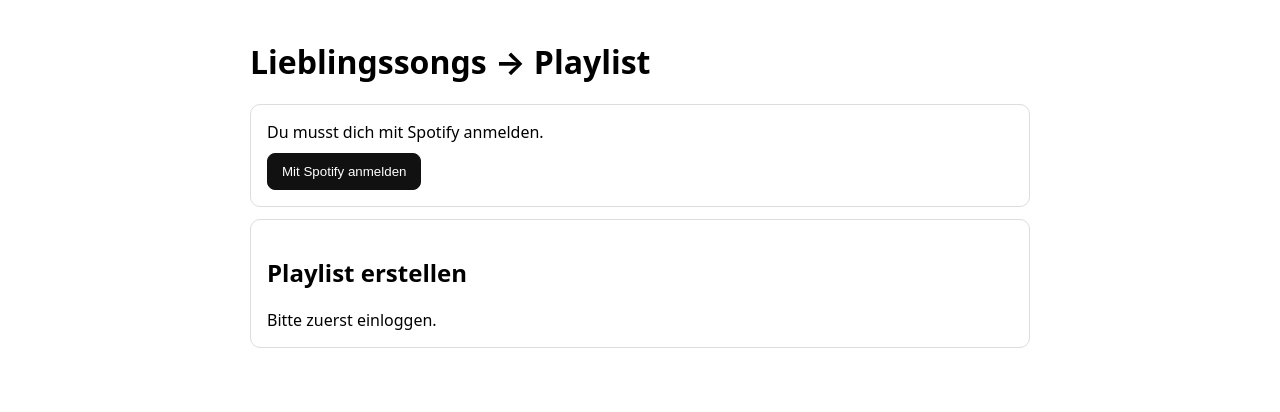
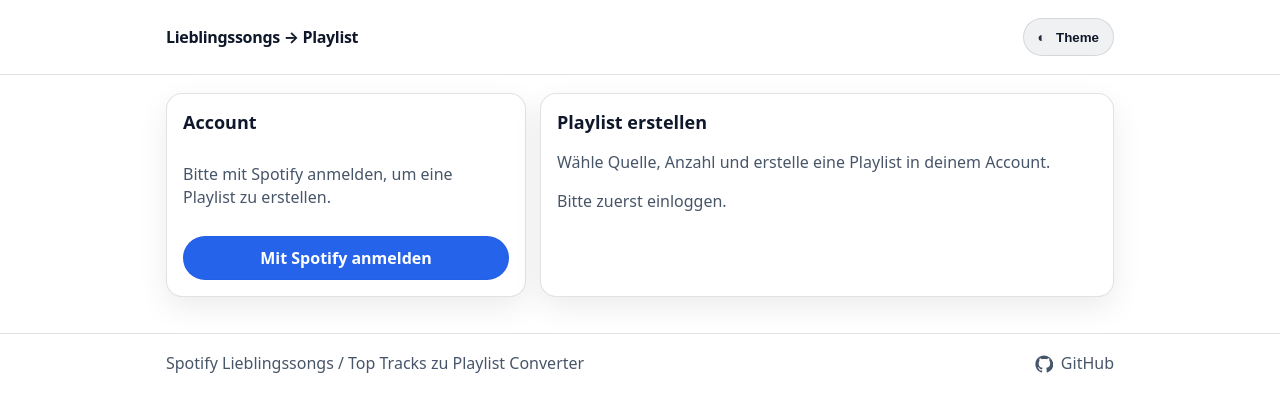
Before and after one commit to Lmntrixpy/listify, a Flask app: page / in a window 1280 px wide. Shown: the top 412 px of the page. Run offline with Flask 3, Linux system fonts and the light colour scheme.

Commit message:
0.2.0: Ui-Rework

```diff
--- /dev/null
+++ b/web/static/css/main.css
@@ -0,0 +1,276 @@
+:root {
+  --bg: #ffffff;
+  --card: #ffffff;
+  --text: #0f172a;
+  --muted: #475569;
+  --border: rgba(15, 23, 42, 0.12);
+  --shadow: 0 10px 30px rgba(2, 6, 23, 0.08);
+  --primary: #2563eb;
+  --primary-contrast: #ffffff;
+  --ghost: rgba(15, 23, 42, 0.06);
+  --ring: rgba(37, 99, 235, 0.25);
+
+  --radius: 16px;
+  --gap: 14px;
+  --container: 980px;
+}
+
+@media (prefers-color-scheme: dark) {
+  :root {
+    --bg: #0b1220;
+    --card: #0f172a;
+    --text: #e5e7eb;
+    --muted: #94a3b8;
+    --border: rgba(148, 163, 184, 0.18);
+    --shadow: 0 14px 40px rgba(0, 0, 0, 0.35);
+    --primary: #3b82f6;
+    --primary-contrast: #061022;
+    --ghost: rgba(226, 232, 240, 0.08);
+    --ring: rgba(59, 130, 246, 0.3);
+  }
+}
+
+/* manual override via JS */
+html[data-theme="light"] {
+  --bg: #ffffff;
+  --card: #ffffff;
+  --text: #0f172a;
+  --muted: #475569;
+  --border: rgba(15, 23, 42, 0.12);
+  --shadow: 0 10px 30px rgba(2, 6, 23, 0.08);
+  --primary: #2563eb;
+  --primary-contrast: #ffffff;
+  --ghost: rgba(15, 23, 42, 0.06);
+  --ring: rgba(37, 99, 235, 0.25);
+}
+
+html[data-theme="dark"] {
+  --bg: #0b1220;
+  --card: #0f172a;
+  --text: #e5e7eb;
+  --muted: #94a3b8;
+  --border: rgba(148, 163, 184, 0.18);
+  --shadow: 0 14px 40px rgba(0, 0, 0, 0.35);
+  --primary: #3b82f6;
+  --primary-contrast: #061022;
+  --ghost: rgba(226, 232, 240, 0.08);
+  --ring: rgba(59, 130, 246, 0.3);
+}
+
+* { box-sizing: border-box; }
+
+body {
+  margin: 0;
+  font-family: system-ui, -apple-system, Segoe UI, Roboto, Arial, sans-serif;
+  background: var(--bg);
+  color: var(--text);
+  line-height: 1.4;
+}
+
+.container {
+  max-width: var(--container);
+  margin: 0 auto;
+  padding: 18px 16px;
+}
+
+.topbar {
+  position: sticky;
+  top: 0;
+  z-index: 10;
+  border-bottom: 1px solid var(--border);
+  background: color-mix(in srgb, var(--bg) 86%, transparent);
+  backdrop-filter: blur(10px);
+}
+
+.topbar__inner {
+  display: flex;
+  align-items: center;
+  justify-content: space-between;
+  gap: 12px;
+}
+
+.brand {
+  font-weight: 700;
+  text-decoration: none;
+  color: var(--text);
+  letter-spacing: -0.02em;
+}
+
+.topbar__actions { display: flex; gap: 10px; }
+
+.footer {
+  border-top: 1px solid var(--border);
+  margin-top: 18px;
+}
+
+.footer__inner {
+  display: flex;
+  justify-content: space-between;
+  align-items: center;
+}
+
+.grid {
+  display: grid;
+  grid-template-columns: 1fr;
+  gap: 14px;
+}
+
+@media (min-width: 900px) {
+  .grid { grid-template-columns: 360px 1fr; }
+}
+
+.card {
+  background: var(--card);
+  border: 1px solid var(--border);
+  border-radius: var(--radius);
+  box-shadow: var(--shadow);
+  padding: 16px;
+}
+
+.card__header {
+  margin-bottom: 12px;
+}
+
+.h2 {
+  font-size: 18px;
+  margin: 0 0 6px 0;
+}
+
+.muted { color: var(--muted); }
+.strong { font-weight: 700; }
+
+.stack { display: grid; gap: 12px; }
+
+.form { display: grid; gap: 14px; }
+
+.row {
+  display: grid;
+  grid-template-columns: 1fr;
+  gap: 12px;
+}
+
+.limitRow {
+  display: grid;
+  grid-template-columns: 1fr auto;
+  gap: 10px;
+  align-items: center;
+}
+
+.btn--sm {
+  padding: 9px 12px;
+  font-size: 13px;
+}
+
+@media (min-width: 720px) {
+  .row { grid-template-columns: repeat(3, 1fr); }
+  .row:nth-of-type(2) { grid-template-columns: 2fr 1fr; }
+}
+
+.field label {
+  display: block;
+  font-size: 13px;
+  color: var(--muted);
+  margin: 0 0 6px;
+}
+
+.help {
+  margin-top: 6px;
+  font-size: 12px;
+  color: var(--muted);
+}
+
+input, select {
+  width: 100%;
+  padding: 10px 12px;
+  border-radius: 12px;
+  border: 1px solid var(--border);
+  background: color-mix(in srgb, var(--card) 92%, var(--bg));
+  color: var(--text);
+  outline: none;
+}
+
+input:focus, select:focus {
+  box-shadow: 0 0 0 4px var(--ring);
+  border-color: color-mix(in srgb, var(--primary) 55%, var(--border));
+}
+
+.actions {
+  display: flex;
+  gap: 10px;
+  flex-wrap: wrap;
+  align-items: center;
+}
+
+.btn {
+  display: inline-flex;
+  align-items: center;
+  justify-content: center;
+  gap: 10px;
+  padding: 10px 14px;
+  border-radius: 999px;
+  border: 1px solid var(--border);
+  text-decoration: none;
+  cursor: pointer;
+  user-select: none;
+  font-weight: 650;
+}
+
+.btn--primary {
+  background: var(--primary);
+  border-color: color-mix(in srgb, var(--primary) 70%, var(--border));
+  color: var(--primary-contrast);
+}
+
+.btn--ghost {
+  background: var(--ghost);
+  color: var(--text);
+}
+
+.btn:disabled {
+  opacity: 0.6;
+  cursor: not-allowed;
+}
+
+.btn__icon {
+  font-size: 14px;
+  opacity: 0.9;
+}
+
+.status {
+  margin: 0;
+  padding: 12px;
+  border-radius: 12px;
+  border: 1px dashed var(--border);
+  background: color-mix(in srgb, var(--card) 90%, var(--bg));
+  min-height: 52px;
+  white-space: pre-wrap;
+  font-family: ui-monospace, SFMono-Regular, Menlo, monospace;
+  font-size: 12px;
+}
+
+.github-link {
+  display: inline-flex;
+  align-items: center;
+  gap: 8px;
+  color: var(--muted);
+  text-decoration: none;
+  font-weight: 500;
+}
+
+.github-link:hover {
+  color: var(--text);
+}
+
+.github-icon {
+  width: 18px;
+  height: 18px;
+}
+
+/* Footer Layout */
+.footer__inner {
+  display: flex;
+  justify-content: space-between;
+  align-items: center;
+  gap: 12px;
+  flex-wrap: wrap;
+}
--- /dev/null
+++ b/web/static/js/main.js
@@ -0,0 +1,124 @@
+function getPreferredTheme() {
+  const saved = localStorage.getItem("theme"); // "light" | "dark" | null
+  if (saved === "light" || saved === "dark") return saved;
+
+  const prefersDark = window.matchMedia && window.matchMedia("(prefers-color-scheme: dark)").matches;
+  return prefersDark ? "dark" : "light";
+}
+
+function applyTheme(theme) {
+  document.documentElement.setAttribute("data-theme", theme);
+}
+
+function toggleTheme() {
+  const current = document.documentElement.getAttribute("data-theme") || getPreferredTheme();
+  const next = current === "dark" ? "light" : "dark";
+  localStorage.setItem("theme", next);
+  applyTheme(next);
+}
+
+function updateTimeRangeState() {
+  const sourceEl = document.getElementById("source");
+  const timeRange = document.getElementById("time_range");
+  const desc = document.getElementById("description");
+  const allBtn = document.getElementById("allSongsBtn");
+
+  if (!sourceEl || !timeRange) return;
+
+  if (sourceEl.value === "liked") {
+    timeRange.disabled = true;
+    timeRange.style.opacity = "0.6";
+    timeRange.title = "Zeitraum ist nur bei Top Tracks relevant.";
+
+    if (allBtn) {
+      allBtn.disabled = false;
+      allBtn.style.opacity = "1";
+    }
+
+    if (desc && desc.value.trim() === "Automatisch erstellt aus meinen Spotify Top Tracks") {
+      desc.value = "Automatisch erstellt aus meinen Lieblingssongs";
+    }
+  } else {
+    timeRange.disabled = false;
+    timeRange.style.opacity = "1";
+    timeRange.title = "";
+
+    if (allBtn) {
+      allBtn.disabled = true;
+      allBtn.style.opacity = "0.6";
+    }
+
+    if (desc && desc.value.trim() === "Automatisch erstellt aus meinen Spotify Liked Songs") {
+      desc.value = "Automatisch erstellt aus meinen Spotify Top Tracks";
+    }
+  }
+}
+
+async function createPlaylist() {
+  const statusEl = document.getElementById("status");
+  const btn = document.getElementById("createBtn");
+  if (statusEl) statusEl.textContent = "Arbeite ...";
+  if (btn) btn.disabled = true;
+
+  try {
+    const body = {
+      source: document.getElementById("source").value,
+      time_range: document.getElementById("time_range").value,
+      limit: Number(document.getElementById("limit").value),
+      name: document.getElementById("name").value,
+      description: document.getElementById("description").value,
+      public: document.getElementById("public").value === "true",
+    };
+
+    const res = await fetch("/api/create_playlist", {
+      method: "POST",
+      headers: { "Content-Type": "application/json" },
+      body: JSON.stringify(body),
+    });
+
+    const data = await res.json().catch(() => ({}));
+
+    if (!res.ok) {
+      if (statusEl) statusEl.textContent = "Fehler:\n" + JSON.stringify(data, null, 2);
+      return;
+    }
+
+    let msg =
+      `OK\n` +
+      `Tracks hinzugefügt: ${data.tracks_added}\n` +
+      `Playlist ID: ${data.playlist_id}`;
+    if (data.playlist_url) msg += `\nLink: ${data.playlist_url}`;
+    if (statusEl) statusEl.textContent = msg;
+  } finally {
+    if (btn) btn.disabled = false;
+  }
+}
+
+document.addEventListener("DOMContentLoaded", () => {
+  // Theme init
+  applyTheme(getPreferredTheme());
+  const themeBtn = document.getElementById("themeToggle");
+  if (themeBtn) themeBtn.addEventListener("click", toggleTheme);
+
+  // Form behavior
+  const btn = document.getElementById("createBtn");
+  if (btn) btn.addEventListener("click", createPlaylist);
+
+  const sourceEl = document.getElementById("source");
+  if (sourceEl) sourceEl.addEventListener("change", updateTimeRangeState);
+
+  const allBtn = document.getElementById("allSongsBtn");
+  if (allBtn) {
+    allBtn.addEventListener("click", () => {
+      const sourceEl = document.getElementById("source");
+      const limitEl = document.getElementById("limit");
+      if (!sourceEl || !limitEl) return;
+
+      if (sourceEl.value === "liked") {
+        limitEl.value = "10000";
+      }
+    });
+  }
+
+  updateTimeRangeState();
+});
--- a/web/templates/index.html
+++ b/web/templates/index.html
@@ -1,138 +1,105 @@
-<!doctype html>
-<html lang="de">
-<head>
-  <meta charset="utf-8" />
-  <meta name="viewport" content="width=device-width,initial-scale=1" />
-  <title>Lieblingssongs → Playlist</title>
-  <style>
-    body { font-family: system-ui, -apple-system, Segoe UI, Roboto, Arial, sans-serif; max-width: 780px; margin: 40px auto; padding: 0 16px; }
-    .card { border: 1px solid #ddd; border-radius: 10px; padding: 16px; margin: 12px 0; }
-    label { display:block; margin: 10px 0 4px; }
-    input, select { width: 100%; padding: 10px; border-radius: 8px; border: 1px solid #ccc; }
-    button { padding: 10px 14px; border-radius: 8px; border: 1px solid #111; background: #111; color:#fff; cursor:pointer; }
-    button.secondary { background:#fff; color:#111; }
-    .row { display:flex; gap: 10px; }
-    .row > div { flex:1; }
-    .status { white-space: pre-wrap; font-family: ui-monospace, SFMono-Regular, Menlo, monospace; }
-    a { color: inherit; }
-  </style>
-</head>
-<body>
-  <h1>Lieblingssongs → Playlist</h1>
+{% extends "layout.html" %}
 
+{% block title %}Lieblingssongs → Playlist{% endblock %}
+
+{% block content %}
+  <section class="grid">
     <div class="card">
+      <div class="card__header">
+        <h2 class="h2">Account</h2>
+      </div>
+
       {% if logged_in %}
-      <div>Angemeldet als: <strong>{{ me.display_name or me.id }}</strong></div>
-      <form method="post" action="/logout" style="margin-top:10px;">
-        <button class="secondary" type="submit">Logout</button>
+        <div class="stack">
+          <div>
+            <div class="muted">Angemeldet als</div>
+            <div class="strong">{{ me.display_name or me.id }}</div>
+          </div>
+
+          <form method="post" action="/logout">
+            <button class="btn btn--ghost" type="submit">Logout</button>
           </form>
+        </div>
       {% else %}
-      <div>Du musst dich mit Spotify anmelden.</div>
-      <div style="margin-top:10px;">
-        <a href="/login"><button type="button">Mit Spotify anmelden</button></a>
+        <div class="stack">
+          <p class="muted">Bitte mit Spotify anmelden, um eine Playlist zu erstellen.</p>
+          <a class="btn btn--primary" href="/login">Mit Spotify anmelden</a>
         </div>
       {% endif %}
     </div>
 
     <div class="card">
-    <h2>Playlist erstellen</h2>
+      <div class="card__header">
+        <h2 class="h2">Playlist erstellen</h2>
+        <p class="muted">Wähle Quelle, Anzahl und erstelle eine Playlist in deinem Account.</p>
+      </div>
 
       {% if not logged_in %}
-      <div>Bitte zuerst einloggen.</div>
+        <p class="muted">Bitte zuerst einloggen.</p>
       {% else %}
+        <div class="form">
           <div class="row">
-        <div>
-            <label>Quelle</label>
+            <div class="field">
+              <label for="source">Quelle</label>
               <select id="source">
                 <option value="liked" selected>Liked Songs</option>
                 <option value="top">Top Tracks</option>
               </select>
+              <div class="help">Liked Songs nutzt deine gespeicherten Titel, Top Tracks deine meistgehörten.</div>
             </div>
-        <div>
-          <label>Zeitraum</label>
+
+            <div class="field">
+              <label for="time_range">Zeitraum</label>
               <select id="time_range">
                 <option value="short_term">Letzte ~4 Wochen</option>
                 <option value="medium_term">Letzte ~6 Monate</option>
                 <option value="long_term">All Time</option>
               </select>
+              <div class="help">Nur relevant für Top Tracks.</div>
             </div>
-        <div>
-          <label>Anzahl Songs (max 10.000)</label>
-          <input id="limit" type="number" min="1" max="10000" value="50" />
+
+            <div class="field">
+              <label for="limit">Anzahl</label>
+              <div class="limitRow">
+                <input id="limit" type="number" min="1" max="10000" value="50" inputmode="numeric" />
+                <button id="allSongsBtn" class="btn btn--ghost btn--sm" type="button" title="Setzt das Limit auf 10.000">
+                  Alle Lieder
+                </button>
+              </div>
+              <div class="help">Max. 10.000 (Spotify Playlist-Limit). Wenn weniger vorhanden sind, werden nur die vorhandenen hinzugefügt.</div>
             </div>
           </div>
 
-      <label>Playlist-Name</label>
+          <div class="row">
+            <div class="field">
+              <label for="name">Playlist-Name</label>
               <input id="name" type="text" value="Meine Lieblingssongs" maxlength="100" />
+            </div>
 
-      <label>Beschreibung</label>
-      <input id="description" type="text" value="Automatisch erstellt aus meinen Spotify Top Tracks" maxlength="300" />
-
-      <label>Sichtbarkeit</label>
+            <div class="field">
+              <label for="public">Sichtbarkeit</label>
               <select id="public">
                 <option value="false" selected>Privat</option>
                 <option value="true">Öffentlich</option>
               </select>
-
-      <div style="margin-top:12px;">
-        <button id="createBtn" type="button">Erstellen</button>
+              <div class="help">Die Playlist muss öffentlich sein, damit sie für lunalist funktioniert.</div>
+            </div>
           </div>
 
-      <div style="margin-top:12px;" class="status" id="status"></div>
+          <div class="field">
+            <label for="description">Beschreibung</label>
+            <input id="description" type="text" value="Automatisch erstellt aus meinen Lieblingssongs" maxlength="300" />
+          </div>
+
+          <div class="actions">
+            <button id="createBtn" class="btn btn--primary" type="button">
+              Playlist erstellen
+            </button>
+          </div>
+
+          <pre class="status" id="status" aria-live="polite"></pre>
+        </div>
       {% endif %}
     </div>
-
-<script>
-  async function createPlaylist() {
-    const statusEl = document.getElementById("status");
-    statusEl.textContent = "Arbeite ...";
-
-    const body = {
-      source: document.getElementById("source").value,        // <-- hinzufügen
-      time_range: document.getElementById("time_range").value,
-      limit: Number(document.getElementById("limit").value),
-      name: document.getElementById("name").value,
-      description: document.getElementById("description").value,
-      public: document.getElementById("public").value === "true"
-    };
-
-    const res = await fetch("/api/create_playlist", {
-      method: "POST",
-      headers: {"Content-Type":"application/json"},
-      body: JSON.stringify(body)
-    });
-
-    const data = await res.json().catch(() => ({}));
-    if (!res.ok) {
-      statusEl.textContent = "Fehler:\n" + JSON.stringify(data, null, 2);
-      return;
-    }
-
-    let msg = `OK\nTracks hinzugefügt: ${data.tracks_added}\nPlaylist ID: ${data.playlist_id}`;
-    if (data.playlist_url) msg += `\nLink: ${data.playlist_url}`;
-    statusEl.textContent = msg;
-  }
-
-  const btn = document.getElementById("createBtn");
-  if (btn) btn.addEventListener("click", createPlaylist);
-
-  function updateTimeRangeState() {
-    const source = document.getElementById("source").value;
-    const timeRange = document.getElementById("time_range");
-
-    if (source === "liked") {
-      timeRange.disabled = true;
-      timeRange.style.opacity = "0.5";
-    } else {
-      timeRange.disabled = false;
-      timeRange.style.opacity = "1";
-    }
-  }
-
-  updateTimeRangeState();
-
-  const sourceEl = document.getElementById("source");
-  if (sourceEl) sourceEl.addEventListener("change", updateTimeRangeState);
-</script>
-</body>
-</html>
+  </section>
+{% endblock %}
--- /dev/null
+++ b/web/templates/layout.html
@@ -0,0 +1,74 @@
+<!doctype html>
+<html lang="de">
+<head>
+  <meta charset="utf-8" />
+  <meta name="viewport" content="width=device-width,initial-scale=1" />
+  <title>{% block title %}Listify - Lieblingssongs → Playlist{% endblock %}</title>
+
+  <link rel="stylesheet" href="{{ url_for('static', filename='css/main.css') }}">
+  <script defer src="{{ url_for('static', filename='js/main.js') }}"></script>
+</head>
+<body>
+  <header class="topbar">
+    <div class="container topbar__inner">
+      <a class="brand" href="/">Lieblingssongs → Playlist</a>
+
+      <div class="topbar__actions">
+        <button id="themeToggle" class="btn btn--ghost" type="button" aria-label="Theme umschalten">
+          <span class="btn__icon" aria-hidden="true">◐</span>
+          <span class="btn__text">Theme</span>
+        </button>
+      </div>
+    </div>
+  </header>
+
+  <main class="container">
+    {% block content %}{% endblock %}
+  </main>
+
+  <footer class="footer">
+    <div class="container footer__inner">
+        <span class="muted">Spotify Lieblingssongs / Top Tracks zu Playlist Converter</span>
+
+        <a
+        class="github-link"
+        href="https://github.com/DEIN_USERNAME/DEIN_REPO"
+        target="_blank"
+        rel="noopener noreferrer"
+        >
+        <svg
+            class="github-icon"
+            viewBox="0 0 24 24"
+            aria-hidden="true"
+        >
+            <path
+            fill="currentColor"
+            d="M12 .5C5.73.5.5 5.74.5 12.22c0 5.2 3.44 9.6 8.21 11.16.6.12.82-.27.82-.6
+                0-.3-.01-1.08-.02-2.12-3.34.75-4.04-1.66-4.04-1.66
+                -.55-1.44-1.34-1.82-1.34-1.82-1.1-.77.08-.75.08-.75
+                1.22.09 1.86 1.27 1.86 1.27
+                1.08 1.9 2.83 1.35 3.52 1.03
+                .11-.8.42-1.35.76-1.66
+                -2.66-.31-5.46-1.36-5.46-6.05
+                0-1.34.47-2.44 1.24-3.3
+                -.13-.31-.54-1.56.12-3.26
+                0 0 1.01-.33 3.3 1.26
+                .96-.27 1.99-.41 3.01-.42
+                1.02.01 2.05.15 3.01.42
+                2.28-1.59 3.29-1.26 3.29-1.26
+                .66 1.7.25 2.95.12 3.26
+                .77.86 1.23 1.96 1.23 3.3
+                0 4.7-2.81 5.73-5.49 6.04
+                .43.38.81 1.12.81 2.26
+                0 1.63-.02 2.95-.02 3.35
+                0 .33.22.72.83.6
+                4.77-1.56 8.2-5.96 8.2-11.16
+                C23.5 5.74 18.27.5 12 .5z"
+            />
+        </svg>
+        <span>GitHub</span>
+        </a>
+    </div>
+  </footer>
+</body>
+</html>
```
Lines whose indentation alone changed are shown as unchanged.
